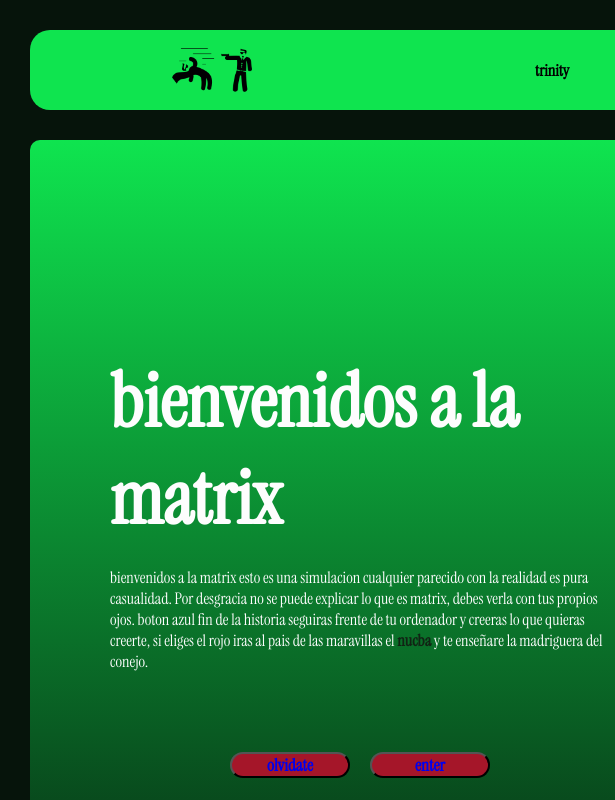
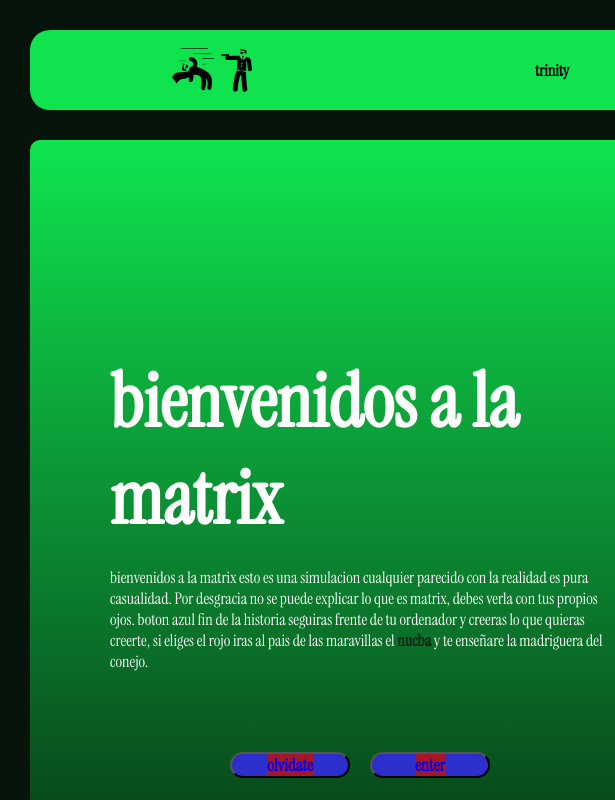
Before and after one commit to hockerpablo/trabajospablo, a plain HTML site: page index.html in a window 1280 px wide. Shown: the top 800 px of the page, 0-615 px from the left. Drawn offline with Linux system fonts and the light colour scheme.

Commit message:
Actualizar style.css

```diff
--- a/style.css
+++ b/style.css
@@ -123,7 +123,7 @@ main{
     position: relative;
     top: 60px;
 }
-.hero-info .link, a:first-child{
+.hero-info .link > a:first-child{
 background-color: var(--btn-r);
 }
 #text{
```
